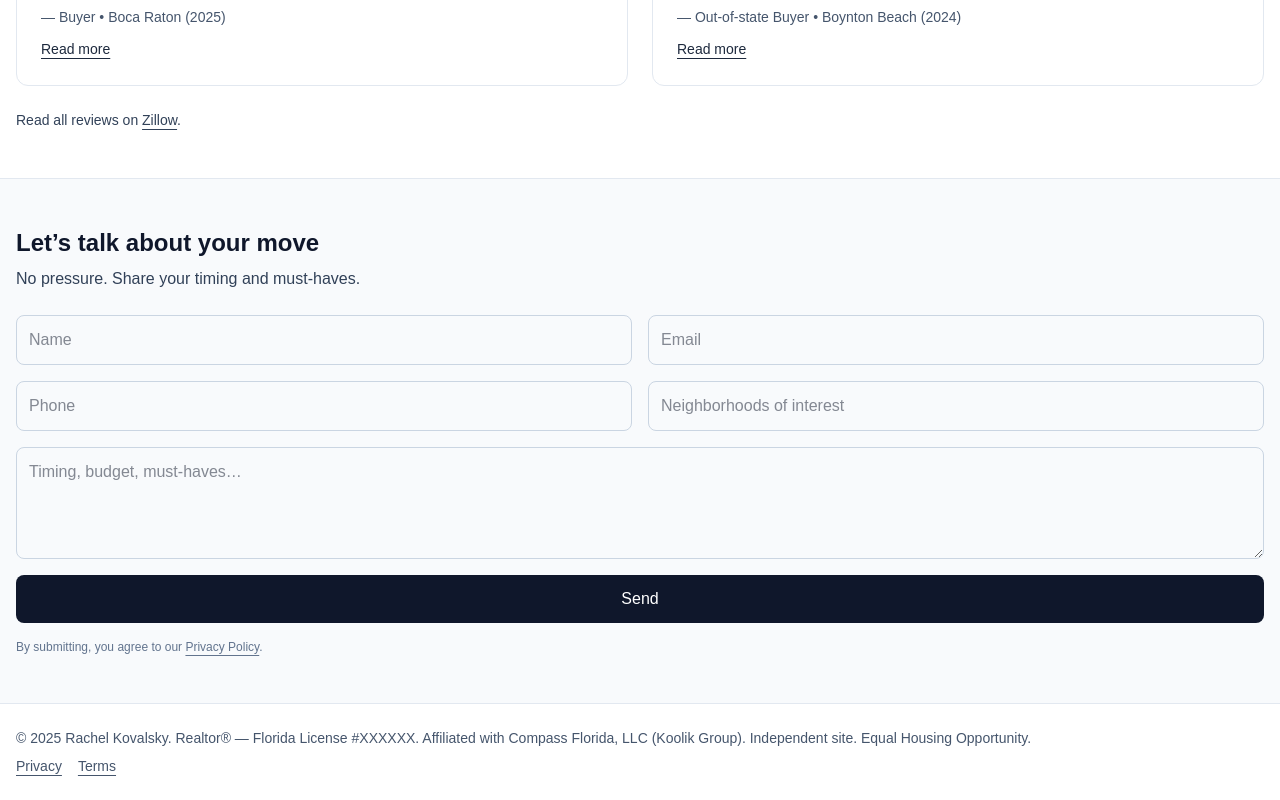
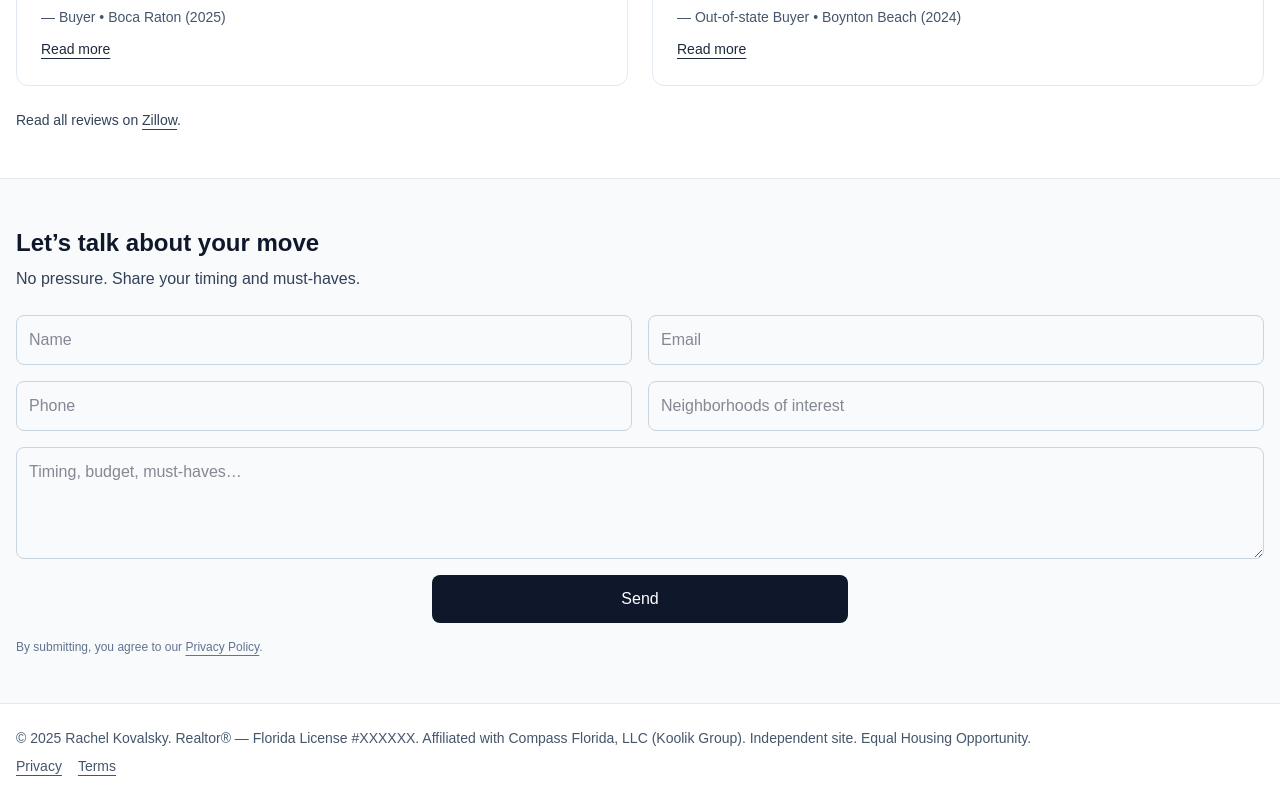
Before and after one commit to tkovalsky/rachel-site, a Next.js app: page / in a window 1280 px wide. Shown: the part 1851-2651 px from the top of the page. Built offline with nearby package versions, Linux system fonts and the light colour scheme.

Commit message:
Updated readme and contact form button again

```diff
--- a/src/app/components/ContactForm.tsx
+++ b/src/app/components/ContactForm.tsx
@@ -12,9 +12,16 @@ export default function ContactForm() {
           <input name="phone" placeholder="Phone" className="rounded-lg border border-slate-300 p-3" />
           <input name="neighborhoods" placeholder="Neighborhoods of interest" className="rounded-lg border border-slate-300 p-3" />
           <textarea name="notes" placeholder="Timing, budget, must-haves…" className="md:col-span-2 rounded-lg border border-slate-300 p-3 h-28" />
-          <button className="md:col-span-2 rounded-lg bg-slate-900 px-5 py-3 text-white hover:bg-black">
-            Send
-          </button>
+
+          <div className="md:col-span-2 flex justify-center">
+            <button
+              type="submit"
+              className="w-full sm:w-1/2 md:w-1/3 rounded-lg bg-slate-900 px-6 py-3 text-white font-medium hover:bg-black focus-visible:outline focus-visible:outline-2 focus-visible:outline-offset-2 focus-visible:outline-blue-600"
+            >
+              Send
+            </button>
+          </div>
+
         </form>
 
         <p className="mt-4 text-xs text-slate-500">
```
Also changed, not shown: 1 other file (tests, documents, lock files or other folders).
